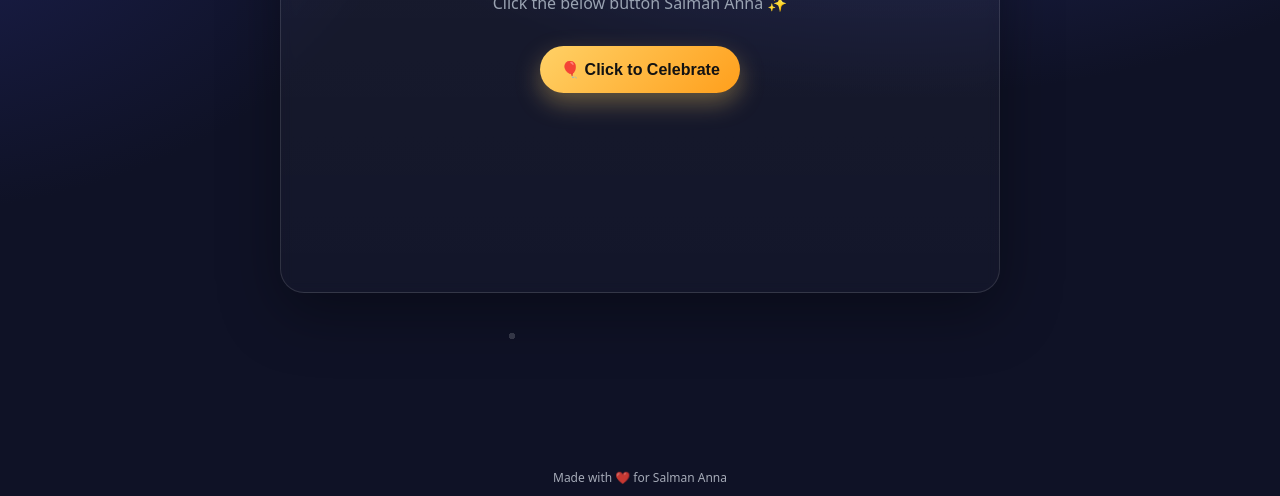
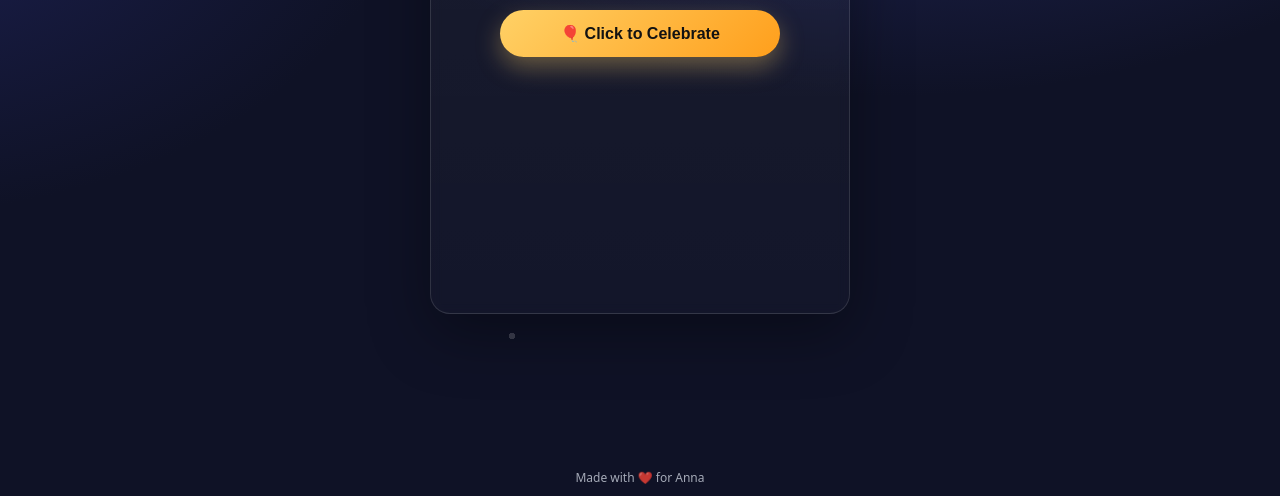
Before and after one commit to Kakarla-Manoj-Kumar/Birthdaywishes, a plain HTML site: page index.html in a window 1280 px wide. Shown: the part 304-800 px from the top of the page. Drawn offline with Linux system fonts and the light colour scheme.

Commit message:
Update index.html

```diff
--- a/index.html
+++ b/index.html
@@ -13,7 +13,7 @@
       --muted: #9aa3b2;
     }
 
-    * { box-sizing: border-box; }
+    * { box-sizing: border-box; margin: 0; padding: 0; }
     html, body { height: 100%; }
     body {
       margin: 0;
@@ -22,46 +22,47 @@
                   radial-gradient(900px 600px at -10% 20%, #1d2154 0%, transparent 60%),
                   var(--bg);
       color: var(--text);
-      overflow: hidden; /* allow fireworks/confetti to overlay */
+      overflow-x: hidden; /* prevent horizontal scroll */
     }
 
     .container {
       position: relative;
-      height: 100dvh;
-      display: grid;
-      place-items: center;
-      padding: 24px;
-      isolation: isolate; /* keep overlays behind content */
+      min-height: 100dvh;
+      display: flex;
+      justify-content: center;
+      align-items: center;
+      padding: 16px;
     }
 
     .card {
-      width: min(720px, 96vw);
+      width: 100%;
+      max-width: 420px;
       background: linear-gradient(180deg, rgba(255,255,255,0.04), rgba(255,255,255,0.02));
       backdrop-filter: blur(6px);
       border: 1px solid rgba(255,255,255,0.12);
-      border-radius: 24px;
+      border-radius: 20px;
       box-shadow: 0 20px 60px rgba(0,0,0,0.35);
-      padding: 28px 28px 32px;
+      padding: 24px;
       text-align: center;
     }
 
     h1 {
-      margin: 0 0 8px;
-      font-size: clamp(26px, 4.5vw, 40px);
+      margin-bottom: 8px;
+      font-size: clamp(22px, 5vw, 36px);
       letter-spacing: 0.3px;
     }
 
     p.subtitle {
-      margin: 0 0 24px;
+      margin-bottom: 20px;
       color: var(--muted);
-      font-size: clamp(14px, 2.8vw, 16px);
+      font-size: clamp(14px, 3.5vw, 16px);
     }
 
     .big-message {
-      font-size: clamp(22px, 5vw, 36px);
+      font-size: clamp(20px, 5vw, 32px);
       line-height: 1.25;
       font-weight: 700;
-      margin: 18px 0 0;
+      margin-top: 16px;
       opacity: 0;
       transform: translateY(6px) scale(0.98);
       transition: opacity 500ms ease, transform 600ms ease;
@@ -70,7 +71,7 @@
     }
 
     .emojis {
-      font-size: clamp(22px, 5vw, 36px);
+      font-size: clamp(20px, 5vw, 32px);
       margin-top: 10px;
       opacity: 0;
       transform: translateY(6px) scale(0.98);
@@ -94,11 +95,13 @@
       background: linear-gradient(135deg, #ffd166, #ff9f1c);
       box-shadow: 0 10px 24px rgba(255, 209, 102, 0.35);
       transition: transform 160ms ease, filter 160ms ease, box-shadow 200ms ease;
+      width: 100%;
+      max-width: 280px;
+      justify-content: center;
     }
     .btn:hover { transform: translateY(-2px); filter: brightness(1.02); }
     .btn:active { transform: translateY(0); }
 
-    /* Canvas overlay for confetti */
     #confettiCanvas {
       position: fixed;
       inset: 0;
@@ -106,7 +109,6 @@
       z-index: 10;
     }
 
-    /* Side fireworks (CSS only) */
     .firework {
       position: fixed;
       top: 50%;
@@ -119,7 +121,6 @@
     .firework.left { left: -20px; }
     .firework.right { right: -20px; }
 
-    /* spark particles */
     .firework i {
       position: absolute;
       inset: 0;
@@ -135,7 +136,6 @@
       100% { opacity: 0; transform: translate(var(--tx), var(--ty)) scale(1); }
     }
 
-    /* Floating confetti background (gentle, always-on) */
     .floating-confetti {
       position: fixed; inset: 0; pointer-events: none; z-index: 1;
       background-image:
@@ -166,20 +166,19 @@
       <button class="btn" id="celebrateBtn" aria-label="Start celebration">🎈 Click to Celebrate</button>
 
       <div class="big-message" id="message" aria-live="polite" aria-atomic="true">
-        Wish you many more happy returns of the day, <strong> Salman Anna</strong>!
+        Wish you many more happy returns of the day, <strong>Salman Anna</strong>!
       </div>
       <div class="emojis" id="emojis">🎉 🎂 🎈 ✨ 🥳 🍰 🎁 🎊</div>
     </div>
   </div>
 
-  <footer>Made with ❤️ for Salman Anna</footer>
+  <footer>Made with ❤️ for Anna</footer>
 
   <script>
     const btn = document.getElementById('celebrateBtn');
     const message = document.getElementById('message');
     const emojis = document.getElementById('emojis');
 
-    // Confetti canvas setup
     const canvas = document.getElementById('confettiCanvas');
     const ctx = canvas.getContext('2d');
     let W = canvas.width = window.innerWidth;
@@ -189,10 +188,7 @@
       H = canvas.height = window.innerHeight;
     });
 
-    const COLORS = [
-      '#ff4757', '#ff6b81', '#ffa502', '#ffcc00', '#2ed573', '#1e90ff', '#5352ed', '#a55eea', '#ffffff'
-    ];
-
+    const COLORS = [ '#ff4757', '#ff6b81', '#ffa502', '#ffcc00', '#2ed573', '#1e90ff', '#5352ed', '#a55eea', '#ffffff' ];
     function random(min, max) { return Math.random() * (max - min) + min; }
 
     class Confetto {
@@ -247,7 +243,6 @@
     }
 
     function sideBursts() {
-      // left & right side cascades
       const rows = 5;
       for (let i = 0; i < rows; i++) {
         const y = (H / (rows + 1)) * (i + 1);
@@ -267,13 +262,12 @@
           c.draw(ctx);
           return alive;
         });
-        if (confetti.length === 0) animating = false; // stop when done
+        if (confetti.length === 0) animating = false;
         requestAnimationFrame(loop);
       })();
     }
 
     function createCSSFirework(sideEl) {
-      // generate spark elements with unique directions
       sideEl.innerHTML = '';
       const count = 16;
       for (let i = 0; i < count; i++) {
@@ -291,24 +285,15 @@
     }
 
     function celebrate() {
-      // Show text & emojis
       message.classList.add('show');
       emojis.classList.add('show');
-
-      // Central blast + side cascades
       burstAt(W/2, H*0.35, 220, 1.2);
       setTimeout(sideBursts, 150);
-
-      // CSS fireworks on sides
       createCSSFirework(document.querySelector('.firework.left'));
       createCSSFirework(document.querySelector('.firework.right'));
-
-      // disabled button after first celebration (toggleable if you want repeat)
       btn.disabled = true;
       btn.textContent = '🎊 Celebrating!';
       btn.setAttribute('aria-disabled', 'true');
-
-      // Re-enable after a short while to celebrate again if needed
       setTimeout(() => {
         btn.disabled = false;
         btn.textContent = '🎈 Celebrate Again';
@@ -317,8 +302,6 @@
     }
 
     btn.addEventListener('click', celebrate);
-
-    // Optional: trigger with Space/Enter for accessibility
     document.addEventListener('keydown', (e) => {
       if ((e.code === 'Space' || e.code === 'Enter') && !btn.disabled) {
         e.preventDefault();
```
